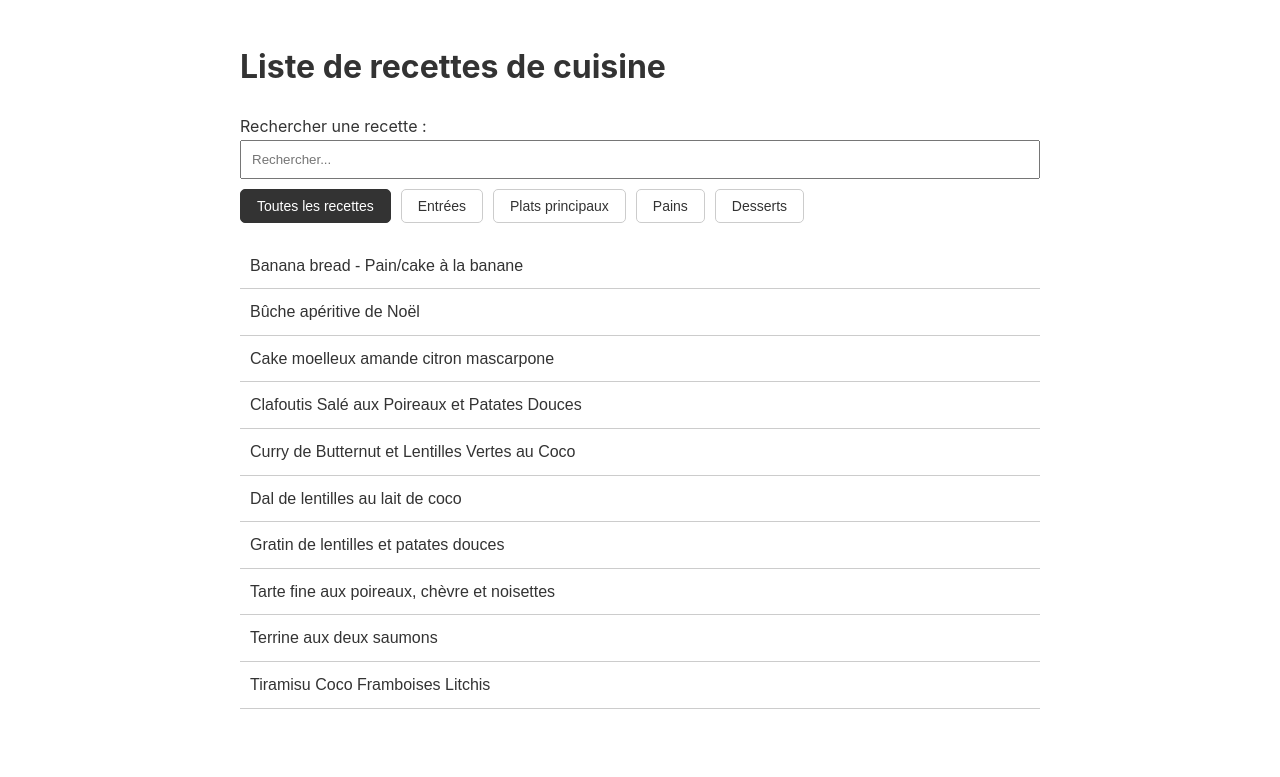
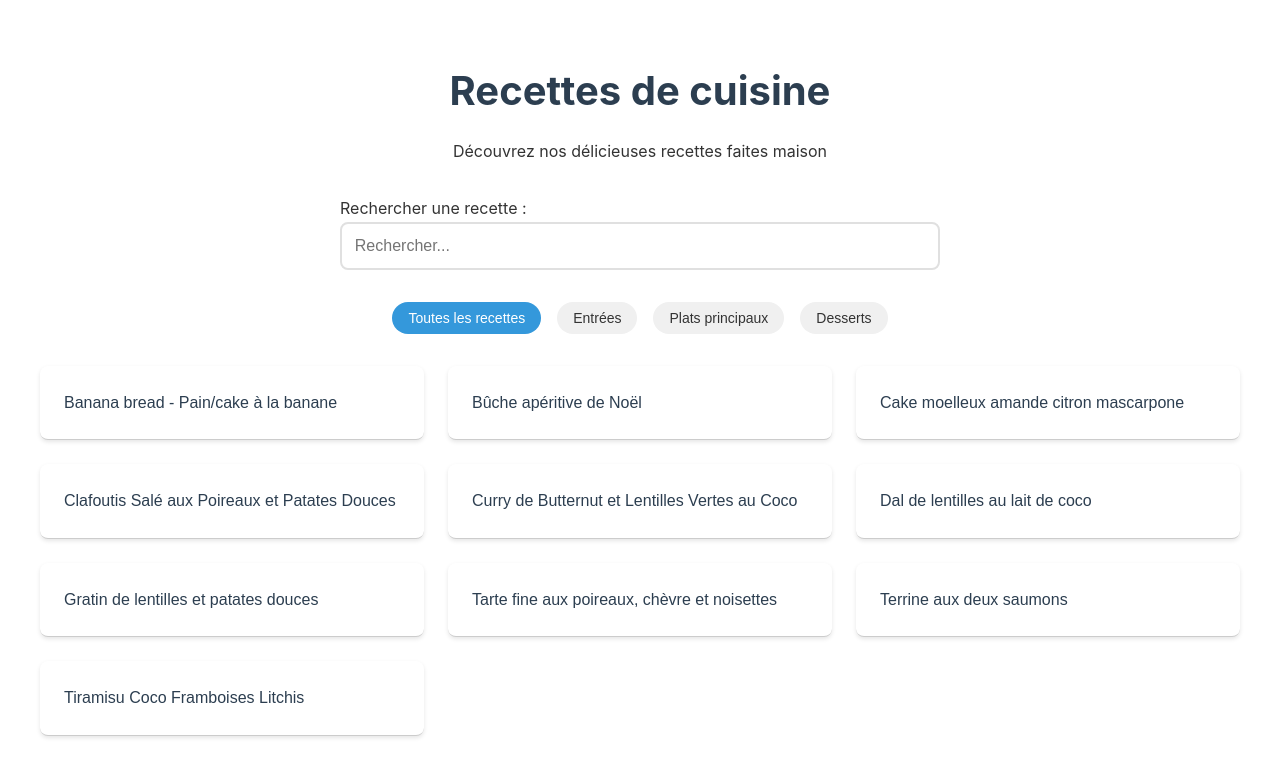
Before and after one commit to beacuisine/beacuisine.github.io, a Jekyll site: the page index.html, which Jekyll copies as it is, in a window 1280 px wide. Shown: the top 777 px of the page. Built offline with Jekyll 4.4.1, drawn with Linux system fonts in a browser that asks for light colours.

Commit message:
Update index.html

```diff
--- a/index.html
+++ b/index.html
@@ -3,95 +3,142 @@
   <head>
     <meta charset="UTF-8" />
     <meta name="viewport" content="width=device-width, initial-scale=1.0" />
-    <title>Liste de recettes - Béa cuisine</title>
+    <title>Recettes de cuisine - Béa cuisine</title>
     <link rel="stylesheet" href="./css/styles.css" />
+    <style>
+      body {
+        max-width: 1200px;
+        margin: 0 auto;
+        padding: 2rem;
+        font-family: -apple-system, BlinkMacSystemFont, "Segoe UI", Roboto, "Helvetica Neue", Arial, sans-serif;
+      }
+      header {
+        text-align: center;
+        margin-bottom: 2rem;
+      }
+      header h1 {
+        color: #2c3e50;
+        font-size: 2.5rem;
+        margin-bottom: 1rem;
+      }
+      .search-container {
+        max-width: 600px;
+        margin: 0 auto 2rem;
+      }
+      #search-input {
+        width: 100%;
+        padding: 0.8rem;
+        font-size: 1rem;
+        border: 2px solid #e0e0e0;
+        border-radius: 8px;
+        transition: border-color 0.3s ease;
+      }
+      #search-input:focus {
+        outline: none;
+        border-color: #3498db;
+      }
+      .filters {
+        display: flex;
+        justify-content: center;
+        gap: 1rem;
+        margin-bottom: 2rem;
+        flex-wrap: wrap;
+      }
+      .filter-btn {
+        padding: 0.5rem 1rem;
+        border: none;
+        border-radius: 20px;
+        background-color: #f0f0f0;
+        cursor: pointer;
+        transition: all 0.3s ease;
+      }
+      .filter-btn.active {
+        background-color: #3498db;
+        color: white;
+      }
+      .list-recipes {
+        display: grid;
+        grid-template-columns: repeat(auto-fill, minmax(300px, 1fr));
+        gap: 1.5rem;
+        list-style: none;
+        padding: 0;
+      }
+      .link-recipe {
+        display: block;
+        padding: 1.5rem;
+        background-color: #fff;
+        border-radius: 8px;
+        box-shadow: 0 2px 4px rgba(0,0,0,0.1);
+        text-decoration: none;
+        color: #2c3e50;
+        transition: transform 0.3s ease, box-shadow 0.3s ease;
+      }
+      .link-recipe:hover {
+        transform: translateY(-2px);
+        box-shadow: 0 4px 8px rgba(0,0,0,0.15);
+      }
+      @media (max-width: 768px) {
+        body {
+          padding: 1rem;
+        }
+        .filters {
+          flex-direction: column;
+          align-items: stretch;
+        }
+        .filter-btn {
+          width: 100%;
+        }
+      }
+    </style>
   </head>
   <body>
     <header role="banner">
-      <h1>Liste de recettes de cuisine</h1>
+      <h1>Recettes de cuisine</h1>
+      <p>Découvrez nos délicieuses recettes faites maison</p>
     </header>
-    <form role="search">
-      <label for="search-input">Rechercher une recette :</label>
-      <input type="text" id="search-input" placeholder="Rechercher..." />
-    </form>
+    <div class="search-container">
+      <form role="search">
+        <label for="search-input">Rechercher une recette :</label>
+        <input type="text" id="search-input" placeholder="Rechercher..." aria-label="Rechercher une recette" />
+      </form>
+    </div>
     <div class="filters">
       <button class="filter-btn active" data-category="all">Toutes les recettes</button>
       <button class="filter-btn" data-category="starter">Entrées</button>
       <button class="filter-btn" data-category="main">Plats principaux</button>
-      <button class="filter-btn" data-category="bread">Pains</button>
       <button class="filter-btn" data-category="dessert">Desserts</button>
     </div>
     <nav role="navigation">
       <ul class="list-recipes">
         <li>
-          <a
-            class="link-recipe"
-            href="./recette/banana-bread.html"
-            >Banana bread - Pain/cake à la banane</a
-          >
+          <a class="link-recipe" href="/recipe/banana-bread/">Banana bread - Pain/cake à la banane</a>
         </li>
         <li>
-          <a
-            class="link-recipe"
-            href="./recette/buche-aperitive-noel.html"
-            >Bûche apéritive de Noël</a
-          >
+          <a class="link-recipe" href="/recipe/buche-aperitive-noel/">Bûche apéritive de Noël</a>
         </li>
         <li>
-          <a
-            class="link-recipe"
-            href="./recette/cake-moelleux-amande-citron-mascarpone.html"
-            >Cake moelleux amande citron mascarpone</a
-          >
+          <a class="link-recipe" href="/recipe/cake-moelleux-amande-citron-mascarpone/">Cake moelleux amande citron mascarpone</a>
         </li>
         <li>
-          <a
-            class="link-recipe"
-            href="./recette/clafoutis-salé-poireaux-patates-douces.html"
-            >Clafoutis Salé aux Poireaux et Patates Douces</a
-          >
+          <a class="link-recipe" href="/recipe/clafoutis-sale-poireaux-patates-douces/">Clafoutis Salé aux Poireaux et Patates Douces</a>
         </li>
         <li>
-          <a
-            class="link-recipe"
-            href="./recette/curry-butternut-lentilles-vertes-coco.html"
-            >Curry de Butternut et Lentilles Vertes au Coco</a
-          >
+          <a class="link-recipe" href="/recipe/curry-butternut-lentilles-vertes-coco/">Curry de Butternut et Lentilles Vertes au Coco</a>
         </li>
         <li>
-          <a
-            class="link-recipe"
-            href="./recette/dal-lentilles-lait-coco.html"
-            >Dal de lentilles au lait de coco</a
-          >
+          <a class="link-recipe" href="/recipe/dal-lentilles-lait-coco/">Dal de lentilles au lait de coco</a>
         </li>
         <li>
-          <a
-            class="link-recipe"
-            href="./recette/gratin-lentilles-patates-douces.html"
-            >Gratin de lentilles et patates douces</a
-          >
+          <a class="link-recipe" href="/recipe/gratin-lentilles-patates-douces/">Gratin de lentilles et patates douces</a>
         </li>
         <li>
-          <a
-            class="link-recipe"
-            href="./recette/tarte-poireaux-chevre-noisettes.html"
-            >Tarte fine aux poireaux, chèvre et noisettes</a
-          >
+          <a class="link-recipe" href="/recipe/tarte-poireaux-chevre-noisettes/">Tarte fine aux poireaux, chèvre et noisettes</a>
         </li>
         <li>
-          <a
-            class="link-recipe"
-            href="./recette/terrine-deux-saumons.html"
-            >Terrine aux deux saumons</a
-          >
+          <a class="link-recipe" href="/recipe/terrine-deux-saumons/">Terrine aux deux saumons</a>
         </li>
         <li>
-          <a
-            class="link-recipe"
-            href="./recette/tiramisu-coco-framboises-litchis.html"
-            >Tiramisu Coco Framboises Litchis</a
-          >
+          <a class="link-recipe" href="/recipe/tiramisu-coco-framboises-litchis/">Tiramisu Coco Framboises Litchis</a>
         </li>
       </ul>
     </nav>
```
Also changed, not shown: other parts of index.html (+13 -13 lines).
